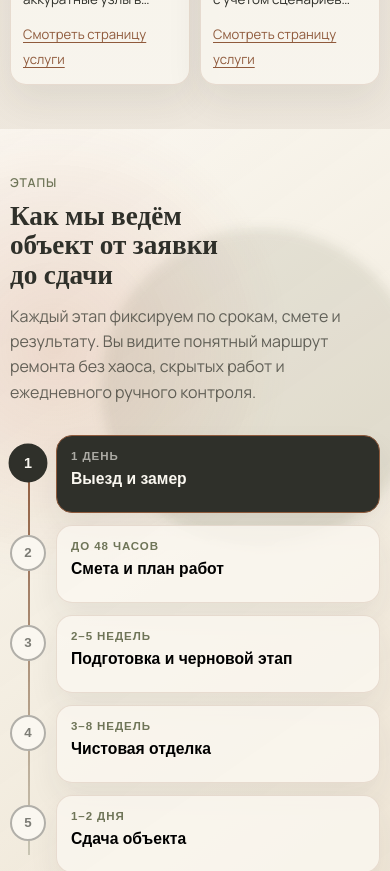
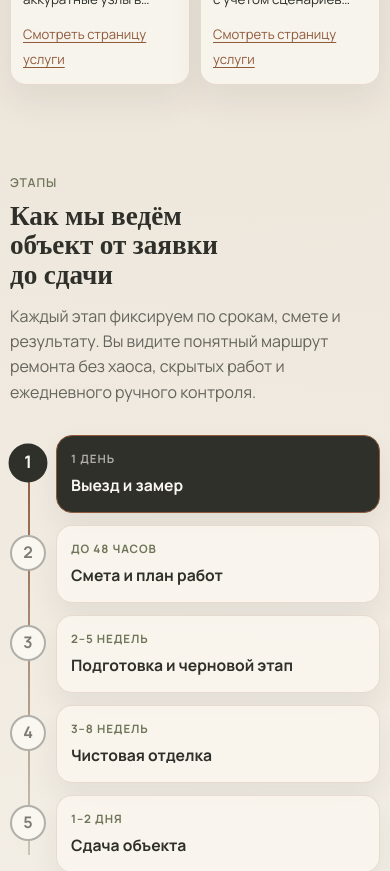
Before and after one commit to whi600/bravo-proect-fresh, a Vue app: page / in a window 390 px wide. Shown: the part 3440-4311 px from the top of the page. Built offline with nearby package versions, Linux system fonts and the light colour scheme.

Commit message:
fix: match process section mobile typography

```diff
--- a/src/styles/main.css
+++ b/src/styles/main.css
@@ -579,20 +579,6 @@ textarea {
 .process-section {
   position: relative;
   overflow: hidden;
-  background:
-    radial-gradient(circle at 14% 22%, rgba(184, 102, 69, 0.18), transparent 28%),
-    linear-gradient(145deg, rgba(250, 247, 240, 0.96), rgba(235, 224, 205, 0.86));
-}
-
-.process-section::before {
-  content: '';
-  position: absolute;
-  inset: 10% -8% auto auto;
-  width: 320px;
-  height: 320px;
-  border-radius: 999px;
-  background: rgba(111, 117, 88, 0.14);
-  filter: blur(6px);
 }
 
 .process-section > .container {
@@ -641,6 +627,7 @@ textarea {
   border-radius: 18px;
   padding: 16px;
   color: var(--graphite);
+  font: inherit;
   text-align: left;
   background: rgba(250, 247, 240, 0.78);
   box-shadow: 0 18px 38px rgba(47, 48, 42, 0.08);
@@ -734,6 +721,7 @@ textarea {
   border-radius: 999px;
   color: rgba(47, 48, 42, 0.62);
   background: var(--milk);
+  font: inherit;
   font-weight: 700;
   cursor: pointer;
   transition:
@@ -798,6 +786,7 @@ textarea {
   border-radius: 999px;
   background: rgba(47, 48, 42, 0.22);
   cursor: pointer;
+  font: inherit;
   transition:
     width 180ms ease,
     background 180ms ease;
@@ -1104,6 +1093,8 @@ textarea {
     width: 100%;
     border: 0;
     padding: 0;
+    color: var(--graphite);
+    font: inherit;
     text-align: left;
     background: transparent;
     cursor: pointer;
```
